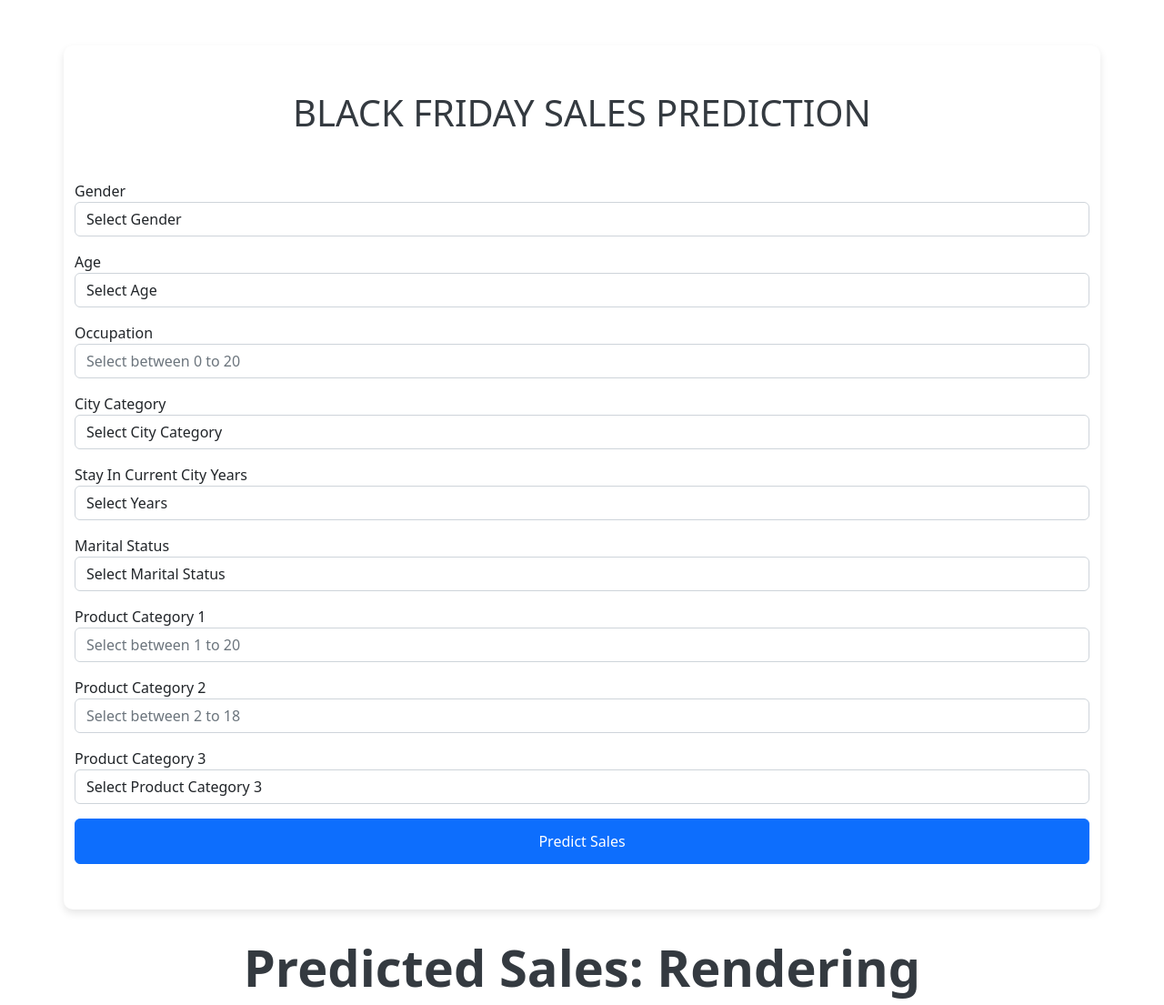
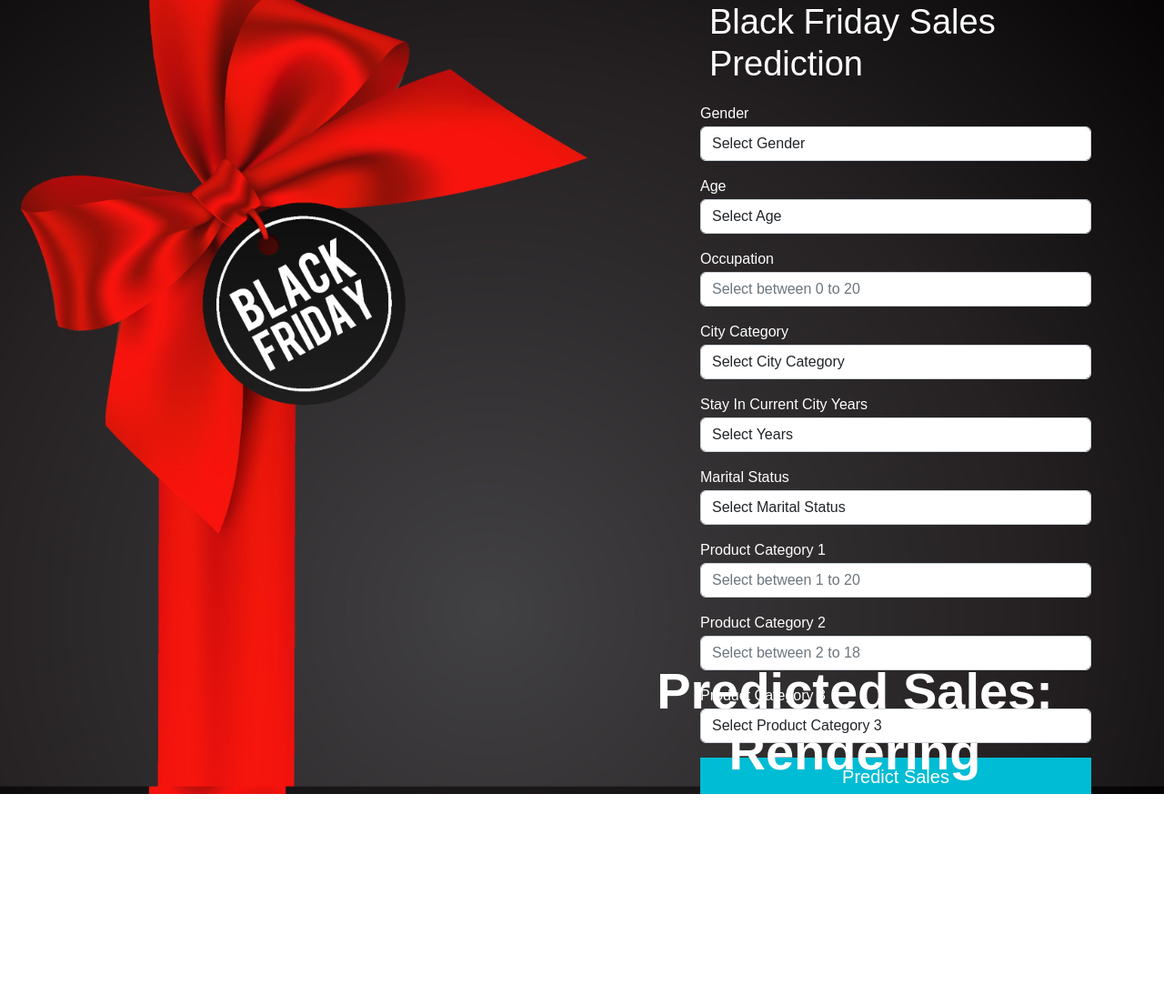
Before and after one commit to mansoorali1/Black_Friday_Sales_Prediction, a FastAPI app: page / in a window 1280 px wide. Shown: the whole page at 91% size. After the commit the page ends 873 px from the top, so only its background shows below. Run offline with FastAPI, Linux system fonts and the light colour scheme; parts of the project's set-up code (start-up, migrations or seed data) failed here and were passed over; some libraries are stand-ins or nearby versions.

Commit message:
files updated

```diff
--- a/black_friday/components/model_evaluation.py
+++ b/black_friday/components/model_evaluation.py
@@ -70,7 +70,7 @@ class ModelEvaluation:
             # )
 
             # trained_model = load_object(file_path=self.model_trainer_artifact.trained_model_file_path)
-            trained_model_r2_score = self.model_trainer_artifact.metric_artifact.r2_score
+            trained_model_r2_score = self.model_trainer_artifact.metric_artifact.r2score
 
             best_model_r2_score=None
             best_model = self.get_best_model()
--- a/config/model.yaml
+++ b/config/model.yaml
@@ -26,7 +26,7 @@ model_selection:
       - 0.05
 
   module_1:
-    class: RandomForestClassifier
+    class: RandomForestRegressor
     module: sklearn.ensemble
     params:
       max_depth: 10
--- a/demo.py
+++ b/demo.py
@@ -1,5 +1,5 @@
 from black_friday.logger import logging
-from black_friday.exception import USvisaException
+from black_friday.exception import BlackFridayException
 import sys
 
 from black_friday.pipeline.training_pipeline import TrainPipeline
--- a/static/css/style.css
+++ b/static/css/style.css
@@ -1,41 +1,67 @@
-.navbar-light .navbar-brand {
-    color: rgba(0, 0, 0, .9);
-}
-
-.navbar-light .navbar-brand {
-    margin-left: auto;
-    margin-right: auto;
-}
-
 body {
     margin: 0;
     padding: 0;
     font-family: sans-serif;
-    background-color: #f8f9fa; /* Light grey background */
+    background-image: url('../images/bfriday_pic.jpg');
+    background-size: cover;
+    background-position: center;
+    height: 100vh;
+}
+
+.container {
+    display: flex;
+    justify-content: flex-start; /* Align to the left */
+    align-items: flex-start; /* Align to the top */
+    height: 88vh;
+    padding-right: 10px;
 }
 
 .formBox {
-    margin-top: 50px;
-    padding: 50px;
-    background-color: #ffffff; /* White background for the form */
+    margin-top: 2px;
+    padding-left: 700px;
+    /* background-color: rgba(255, 255, 255, 0.9);  */
     border-radius: 10px; /* Rounded corners */
-    box-shadow: 0 4px 8px rgba(0, 0, 0, 0.1); /* Subtle shadow */
 }
 
 h1 {
     margin: 0;
     padding: 0;
-    text-align: center;
-    margin-bottom: 50px !important;
-    text-transform: uppercase;
-    font-size: 48px;
-    color: #343a40; /* Dark grey color */
+    text-align: left;
+    margin-bottom: 20px !important;
+    text-transform: capitalize; /* Title case */
+    font-size: 38px; /* Adjusted font size */
+    color: white;
+    padding-left: 10px;
 }
 
 .inputBox {
     position: relative;
     box-sizing: border-box;
-    margin-bottom: 40px;
+    margin-bottom: 20px; /* Reduced margin-bottom */
+    width: 100%;
+}
+
+.inputBox label {
+    font-weight: bold; /* Bold labels */
+    color: white; /* White color for labels */
+}
+
+.inputBox input,
+.inputBox select {
+    position: relative;
+    width: 100%;
+    height: 25px; /* Reduced height */
+    background: transparent;
+    border: none;
+    outline: none;
+    font-size: 15px; /* Adjusted font size */
+    border-bottom: 2px solid rgba(0, 0, 0, .5);
+    transition: border-color 0.3s ease;
+}
+
+.inputBox input:focus,
+.inputBox select:focus {
+    border-color: #00bcd4; /* Border color on focus */
 }
 
 .button {
@@ -45,8 +71,8 @@ h1 {
     border-radius: 0;
     border: none;
     outline: none;
-    height: 50px;
-    font-size: 24px;
+    height: 40px; /* Reduced height */
+    font-size: 20px; /* Adjusted font size */
     transition: background 0.3s ease;
 }
 
@@ -54,52 +80,16 @@ h1 {
     background: #0097a7; /* Darker shade of button color */
 }
 
-.input {
-    position: relative;
-    width: 100%;
-    height: 50px;
-    background: transparent;
-    border: none;
-    outline: none;
-    font-size: 24px;
-    border-bottom: 2px solid rgba(0, 0, 0, .5);
-    transition: border-color 0.3s ease;
-}
-
-.input:focus {
-    border-color: #00bcd4; /* Border color on focus */
-}
-
-.inputText {
-    position: absolute;
-    line-height: 50px;
-    font-size: 24px;
-    transition: .5s;
-    opacity: 0.5;
-}
-
-.focus .inputText {
-    transform: translateY(-30px);
-    font-size: 18px;
-    opacity: 1;
-    color: #00bcd4;
-}
-
-.btn_train {
-    width: 100%;
-    background: red;
-    color: #fff;
-    border-radius: 0;
-    border: none;
-    outline: none;
-    height: 50px;
-    font-size: 24px;
-}
-
 .text-center {
-    margin-top: 30px;
+    margin-top: 20px;
 }
 
 h2 {
-    color: #343a40; /* Dark grey color */
+    color: white; /* White color */
+    font-size: 22px; /* Adjusted font size */
+    padding-left: 600px;
 }
+
+.text-left {
+    margin-bottom: 2px;
+}
--- a/templates/blackfriday.html
+++ b/templates/blackfriday.html
@@ -4,18 +4,24 @@
     <meta charset="utf-8">
     <meta name="viewport" content="width=device-width, initial-scale=1">
     <title>Black Friday Sales Prediction</title>
-    <link rel="stylesheet" href="{{ url_for('static', path='/css/style.css')}}">
     <link href="https://cdn.jsdelivr.net/npm/bootstrap@5.2.1/dist/css/bootstrap.min.css" rel="stylesheet" integrity="sha384-iYQeCzEYFbKjA/T2uDLTpkwGzCiq6soy8tYaI1GyVh/UjpbCx/TYkiZhlZB6+fzT" crossorigin="anonymous">
+    <link rel="stylesheet" href="../static/css/style.css">
   </head>
   <body>
     <section>
         <div class="container-fluid">
+            <!-- <div class="text-left text-white">
+                <h1 class="display-4 fw-bolder">Black Friday Sales Prediction </h1>
+            </div> -->
             <div class="container formBox">
                 <form action="/" method="post">
-                    <h1>Black Friday Sales Prediction</h1> <!-- Centered, increased font size, and bold -->
+                    <h1>Black Friday Sales Prediction</h1>
+                    <!-- Centered, increased font size, and bold -->
 
                     <div class="mb-3">
+                        <div class="text-left text-white">
                             <label for="gender">Gender</label>
+                        </div>
                         <select class="form-control" id="gender" name="gender" placeholder="Gender" required="required">
                             <option value="" disabled selected>Select Gender</option>
                             <option>M</option>
@@ -24,7 +30,9 @@
                     </div>
 
                     <div class="mb-3">
+                        <div class="text-left text-white">
                             <label for="age">Age</label>
+                        </div>
                         <select class="form-control" id="age" name="age" placeholder="Age" required="required">
                             <option value="" disabled selected>Select Age</option>
                             <option>0-17</option>
@@ -38,12 +46,16 @@
                     </div>
 
                     <div class="mb-3">
+                        <div class="text-left text-white">
                             <label for="occupation">Occupation</label>
+                        </div>
                         <input type="number" class="form-control" id="occupation" name="occupation" min="0" max="20" placeholder="Select between 0 to 20" required="required">
                     </div>
 
                     <div class="mb-3">
+                        <div class="text-left text-white">
                             <label for="city_category">City Category</label>
+                        </div>
                         <select class="form-control" id="city_category" name="city_category" placeholder="City Category" required="required">
                             <option value="" disabled selected>Select City Category</option>
                             <option>A</option>
@@ -53,7 +65,9 @@
                     </div>
 
                     <div class="mb-3">
+                        <div class="text-left text-white">
                             <label for="stay_in_current_city_years">Stay In Current City Years</label>
+                        </div>
                         <select class="form-control" id="stay_in_current_city_years" name="stay_in_current_city_years" placeholder="Stay In Current City Years" required="required">
                             <option value="" disabled selected>Select Years</option>
                             <option>0</option>
@@ -65,7 +79,9 @@
                     </div>
 
                     <div class="mb-3">
+                        <div class="text-left text-white">
                             <label for="marital_status">Marital Status</label>
+                        </div>
                         <select class="form-control" id="marital_status" name="marital_status" placeholder="Marital Status" required="required">
                             <option value="" disabled selected>Select Marital Status</option>
                             <option>0</option>
@@ -74,17 +90,23 @@
                     </div>
 
                     <div class="mb-3">
+                        <div class="text-left text-white">
                             <label for="product_category_1">Product Category 1</label>
+                        </div>
                         <input type="number" class="form-control" id="product_category_1" name="product_category_1" min="1" max="20" placeholder="Select between 1 to 20" required="required">
                     </div>
 
                     <div class="mb-3">
+                        <div class="text-left text-white">
                             <label for="product_category_2">Product Category 2</label>
+                        </div>
                         <input type="number" class="form-control" id="product_category_2" name="product_category_2" min="2" max="18" placeholder="Select between 2 to 18" required="required">
                     </div>
 
                     <div class="mb-3">
+                        <div class="text-left text-white">
                             <label for="product_category_3">Product Category 3</label>
+                        </div>
                         <select class="form-control" id="product_category_3" name="product_category_3" placeholder="Product Category 3" required="required">
                             <option value="" disabled selected>Select Product Category 3</option>
                             <option>3.0</option>
@@ -108,7 +130,7 @@
                     <input class="btn btn-primary button" type="submit" value="Predict Sales" required />
                 </form>
             </div>
-            <div class="text-center text-black">
+            <div class="text-center text-white">
                 <h2 class="display-4 fw-bolder">Predicted Sales: {{context}} </h2>
             </div>
         </div>
```
Also changed, not shown: black_friday/constants/__init__.py (+4 -4 lines), static/images/bfriday_pic.jpg (added). Lines whose indentation alone changed are shown as unchanged.
